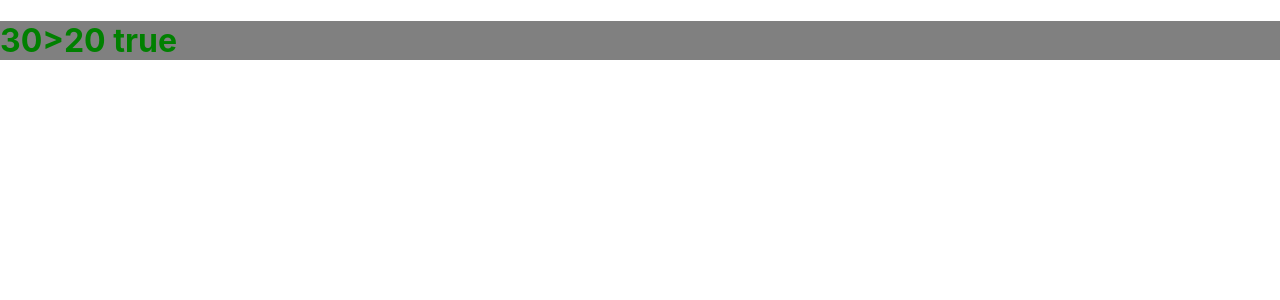
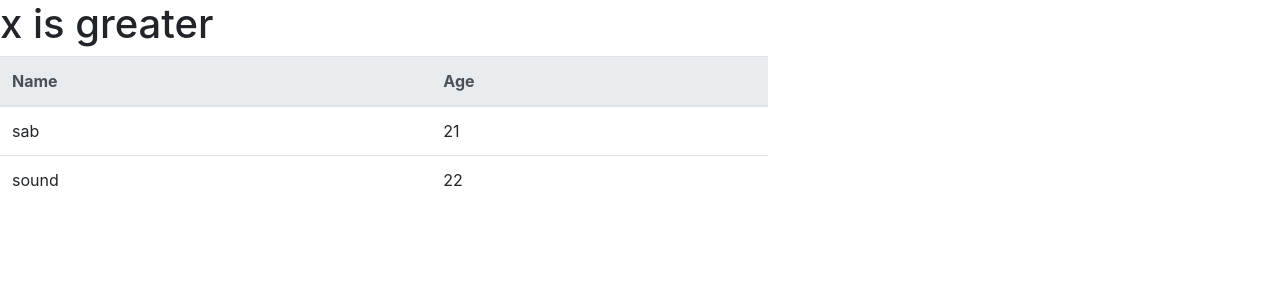
Before and after one commit to sabarinathan321/React_Learn, a React (Create React App) app in the folder my-app/: page / in a window 1280 px wide. Shown: the top 300 px of the page. Built offline with nearby package versions, Linux system fonts and the light colour scheme.

Commit message:
added looping concepts and react bootstrap is added

```diff
--- a/my-app/src/App.js
+++ b/my-app/src/App.js
@@ -1,21 +1,47 @@
 import React from 'react';
 import logo from './logo.svg';
 import react from './image/react.PNG'
+import 'bootstrap/dist/css/bootstrap.min.css';
 import './App.css';
 class App extends React.Component {
   render() {
-   let x = 30, y = 20
-   let trueStyle = {
-     color: 'green',
-     backgroundColor: 'gray'
-   }
-   let falseStyle = {
-    color: 'red',
-    backgroundColor: 'gray'
-  }
+    let x = 30, y = 20, element = null;
+    let jsonArray = [
+      { firstName: 'sab', age: 21 },
+      { firstName: 'sound', age: 22 }
+    ]
+    let rowArray = [];
+    for (var i = 0; i < jsonArray.length; i++) {
+      var row = (
+        <tr>
+          <td>{jsonArray[i].firstName}</td>
+          <td>{jsonArray[i].age}</td>
+        </tr>
+      )
+      rowArray.push(row);
+    }
+    if (x > y) {
+      element = <h1>x is greater</h1>
+    }
+    else {
+      element = <h1>y is greater</h1>
+    }
     return (<React.Fragment>
-  <h1 style = {x > y ? trueStyle : falseStyle}>{x}{'>'}{y}{" "}{x > y ? 'true' : 'false'}</h1>
-    </React.Fragment>)
+      {element}
+      <table style={{ width: '60%' }} className='table'>
+        <thead className="thead-light">
+          <tr>
+            <th>Name</th>
+            <th>Age</th>
+          </tr>
+        </thead>
+        <tbody>
+          {rowArray}
+        </tbody>
+      </table>
+    </React.Fragment>
+
+    )
   }
 }
 
```
Also changed, not shown: 1 other file (tests, documents, lock files or other folders).
